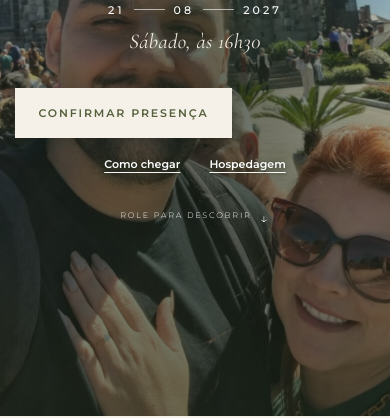
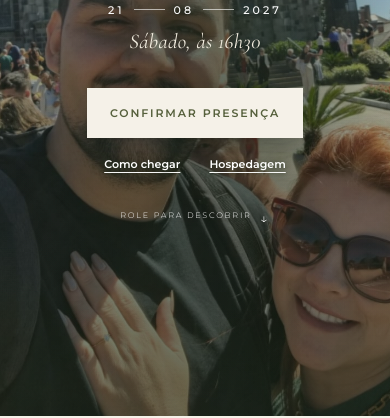
Before and after one commit to caiocapuzzo/casamento-danielle-caio-preview, a plain HTML site: page index.html in a window 390 px wide. Shown: the part 428-846 px from the top of the page. Drawn offline with nearby package versions, Linux system fonts and the light colour scheme.

Commit message:
Centraliza a confirmação de presença na capa móvel

```diff
--- a/styles.css
+++ b/styles.css
@@ -1206,6 +1206,7 @@ html.wedding-guest-page { color-scheme: only light; }
 .wedding-home .scroll-hint span { margin: 0; font-size: 14px; }
 .wedding-home :where(#celebracao, #hospedagem, #rsvp, #contagem) { scroll-margin-top: 74px; }
 @media (max-width: 900px) {
+  .hero-guest-actions .hero-confirm { justify-self: center; max-width: 100%; text-align: center; }
   .wedding-home .mini-mark { --mark-size: 70px; width: 66px; height: 54px; }
   .wedding-home .menu-button { min-width: 44px; min-height: 44px; }
   .wedding-home .hero { padding-top: 92px; }
```
